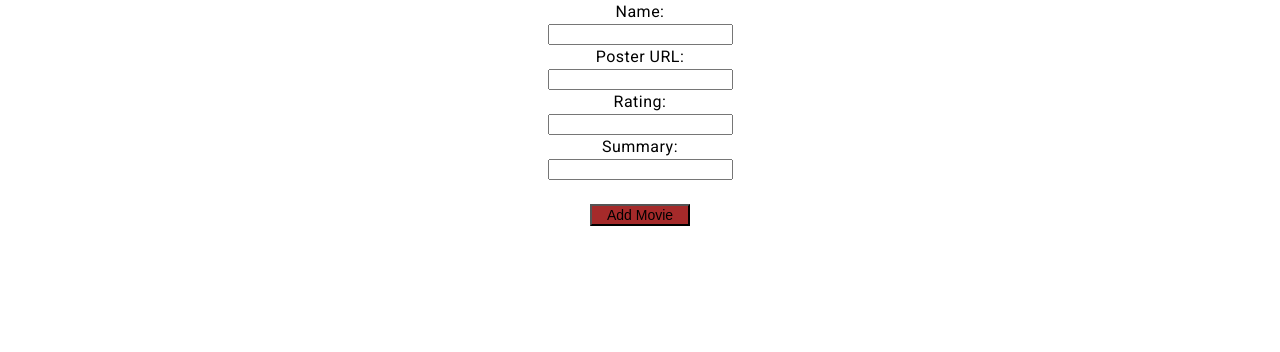
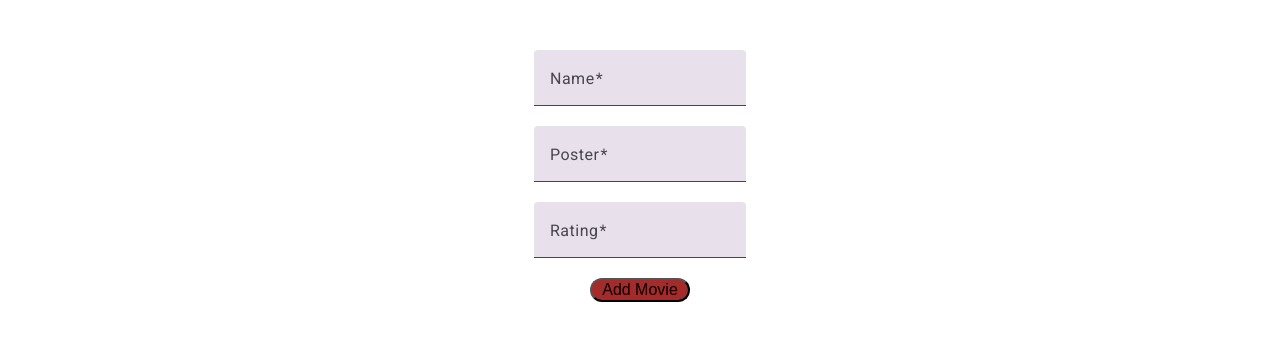
Before and after one commit to GonduNavyaSree/my-app, an Angular app: page /color in a window 1280 px wide. Shown: the top 352 px of the page. Built offline with nearby package versions, Linux system fonts and the light colour scheme.

Commit message:
Added Input fields to Movie List

```diff
--- a/src/app/movie-list/movie-list.component.html
+++ b/src/app/movie-list/movie-list.component.html
@@ -1,12 +1,29 @@
 <div class="cls-container">
-  <label for="name">Name:</label>
+  <!-- <label for="name">Name:</label>
   <input type="text" [(ngModel)]="name" required />
   <label for="poster">Poster URL:</label>
   <input type="text" [(ngModel)]="poster" required />
   <label for="rating">Rating:</label>
   <input type="number" [(ngModel)]="rating" required />
   <label for="summary">Summary:</label>
-  <input type="text" [(ngModel)]="summary" required /><br />
+  <input type="text" [(ngModel)]="summary" required /><br /> -->
+
+
+  <mat-form-field>
+    <mat-label>Name</mat-label>
+    <input matInput [(ngModel)]="name" required placeholder="Ex. Navya" />
+  </mat-form-field>
+
+  <mat-form-field>
+    <mat-label>Poster</mat-label>
+    <input matInput [(ngModel)]="poster" required placeholder="Ex. https//:" />
+  </mat-form-field>
+
+  <mat-form-field>
+    <mat-label>Rating</mat-label>
+    <input matInput [(ngModel)]="rating" required placeholder="0" />
+  </mat-form-field>
+
   <button (click)="addMovie()" type="submit" class="button">Add Movie</button>
 </div>
 <div class="wholecontainer">
--- a/src/app/movie-list/movie-list.component.scss
+++ b/src/app/movie-list/movie-list.component.scss
@@ -1,16 +1,17 @@
 .cls-container {
    display: flex;
    flex-direction: column;
-
-
    align-items: center;
+   margin-top: 50px;
 }
 
 .button {
    background-color: brown;
-   font-size: 14px;
+   font-size: 16px;
    width: 100px;
+   border-radius: 30px;
 }
+
 .wholecontainer{
   display: grid;
   grid-template-columns: 1fr 1fr 1fr 1fr;
--- a/src/app/movie/movie.component.scss
+++ b/src/app/movie/movie.component.scss
@@ -11,6 +11,7 @@ body{
     flex-direction: column;
     width: 300px;
     height: 300px;
+    border-radius: 10px;
 }
 .text-column{
 display: flex;
@@ -21,7 +22,7 @@ align-items: center;
 }
 img{
 
-    height: 300px;
+    height: 100%;
     width: 100%;
     border-radius: 20px;
     padding-bottom: 10px;
```
Also changed, not shown: src/app/movie-list/movie-list.component.ts (+15 -2 lines).
